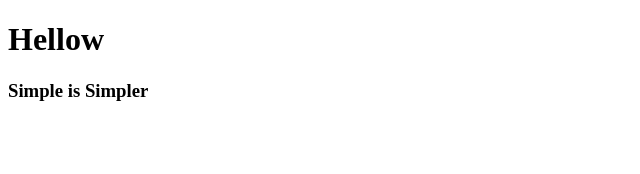
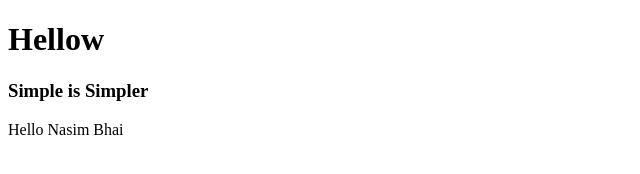
Before and after one commit to NasimALJr/webdevpractice, a plain HTML site: page index.html in a window 1280 px wide. Shown: the whole page, without its empty margins (0-640 px from the left). Drawn offline with Linux system fonts and the light colour scheme.

Commit message:
Update index.html

```diff
--- a/index.html
+++ b/index.html
@@ -8,6 +8,7 @@
 <body>
     <h1>Hellow</h1>
     <h3>Simple is Simpler</h3>
+    <p>Hello Nasim Bhai</p>
 
 </body>
 </html>
```
